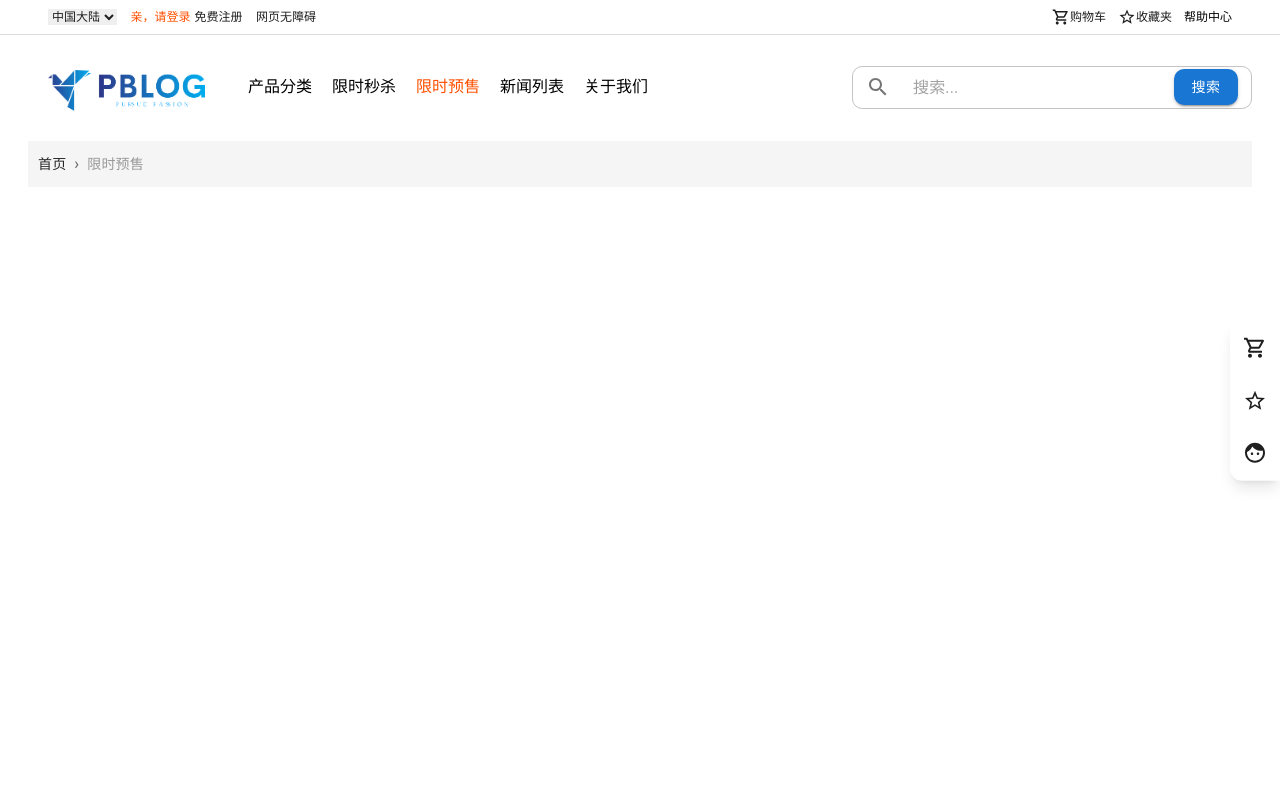
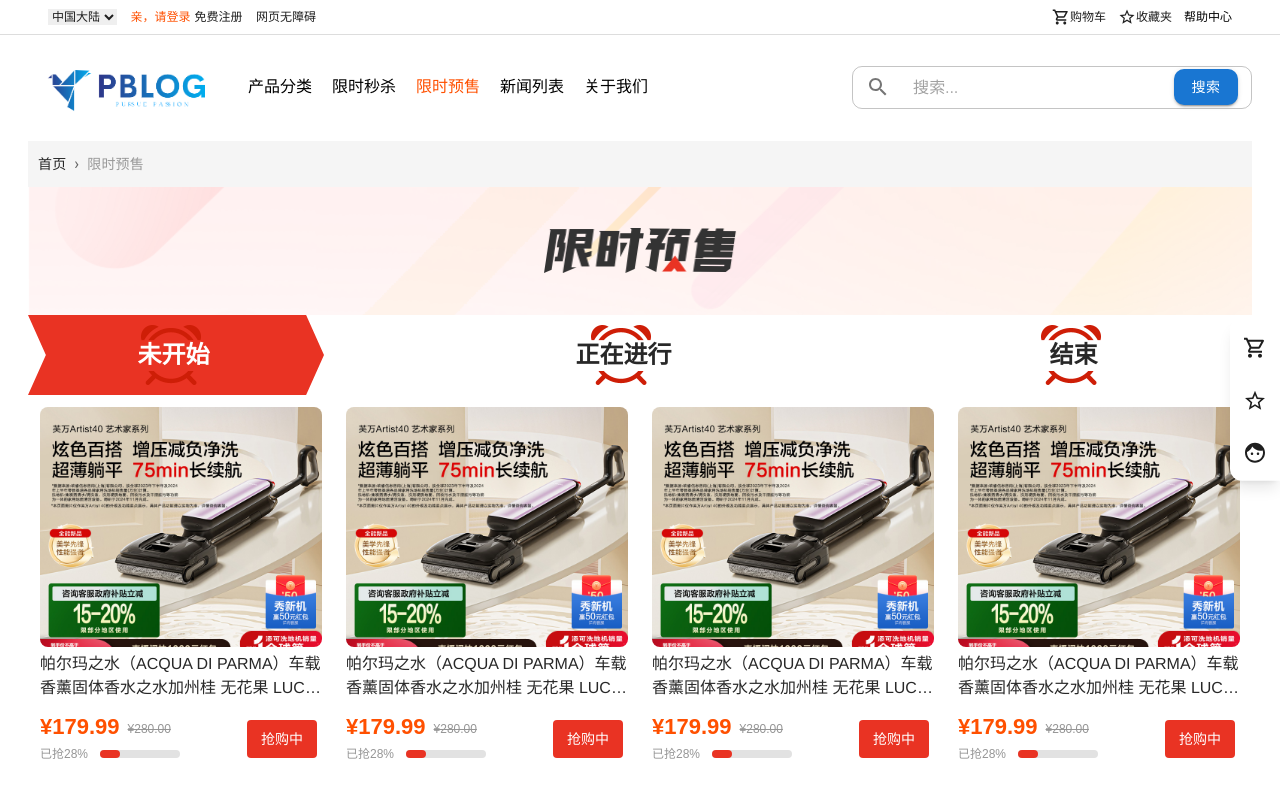
Before and after one commit to whatdfjslfjldks/b2c-frontend, a Next.js app: page /preSale in a window 1280 px wide. Shown: the top 800 px of the page. Built offline with nearby package versions, Linux system fonts and the light colour scheme.

Commit message:
feat(preSale): init

```diff
--- a/src/app/flashSale/page.tsx
+++ b/src/app/flashSale/page.tsx
@@ -114,13 +114,18 @@
 
           {/* 限时秒杀图片 */}
           <div className="flex flex-row justify-center items-center w-full h-[128px] bg-[url('/images/seckill-back.png')]">
-            <img src="/images/seckill-title.png" alt="" />
+            <Image
+            src="/images/seckill-title.png"
+             alt="pic"
+             width={200}
+             height={48}
+              />
           </div>
           {/* 倒计时 */}
           <div className="flex flex-row w-full h-[80px]">
-            <div className="flex flex-row items-center w-[296px] h-[80px] bg-[url('/images/seckill-slide-back.png')]">
+            <div className="flex flex-row items-center bg-no-repeat w-[300px] h-[80px] bg-[url('/images/seckill-slide-back.png')]">
               {/* 闹钟图片 */}
-              <div className="ml-[26px] text-[24px] text-[#fff] font-bold w-[61px] h-[60px] bg-[url('/images/seckill-slide-clock.png')]">
+              <div className="ml-[26px] text-[24px] text-[#fff] font-bold bg-no-repeat w-[61px] h-[60px] bg-[url('/images/seckill-slide-clock.png')]">
                 <div className="mt-[12px]">00:00</div>
               </div>
 
--- a/src/app/preSale/page.tsx
+++ b/src/app/preSale/page.tsx
@@ -1,13 +1,66 @@
-'use client'
+"use client";
 
-import MainLayout from "@/layouts/mainLayout"
-import { useRouter } from "next/navigation"
-import { Breadcrumbs } from "@mui/material"
+import MainLayout from "@/layouts/mainLayout";
+import { useRouter } from "next/navigation";
+import { Breadcrumbs } from "@mui/material";
+import Image from "next/image";
+import { useState } from "react";
+import BottomComponent from "@/components/bottom/bottomComponent";
+import productList from "@/components/homePage/productList";
+import InfiniteScroll from "react-infinite-scroll-component";
+
+const menu = [
+  { id: 1, label: "未开始" },
+  { id: 2, label: "正在进行" },
+  { id: 3, label: "已结束" },
+];
+
+export default function PreSale() {
+  const [selectedMenu, setSelectedMenu] = useState<number | null>(1);
+  const router = useRouter();
 
 
 
-export default function PreSale(){
-    const router = useRouter()
+  const [productList, setProductList] = useState<string[]>([
+    "商品 1",
+    "商品 2",
+    "商品 3",
+    "商品 4",
+    "商品 5",
+    "商品 6",
+    "商品 7",
+    "商品 8",
+    "商品 9",
+    "商品 10",
+  ]);
+  const [hasMore, setHasMore] = useState<boolean>(true);
+
+  // 模拟加载更多的商品数据
+  const loadMoreProducts = () => {
+    // 模拟网络请求，延时加载更多商品
+    setTimeout(() => {
+      setProductList((prev) => [
+        ...prev,
+        "商品 11",
+        "商品 12",
+        "商品 13",
+        "商品 14",
+        "商品 15",
+        "商品 16",
+        "商品 17",
+        "商品 18",
+        "商品 19",
+        "商品 20",
+      ]);
+
+      // 如果商品数超过一定数量，停止加载
+      if (productList.length >= 30) {
+        setHasMore(false);
+      }
+    }, 1000);
+  };
+
+
   return (
     <div>
       <MainLayout>
@@ -15,25 +68,153 @@
           {/* 面包屑导航 */}
           <div className="flex flex-row items-center bg-[#f5f5f5] w-full h-[46px] mt-[10px] pl-[10px]">
             <Breadcrumbs separator="›" aria-label="breadcrumb">
-<div onClick={() => {router.push("/")}} className="text-[#282828] text-[14px] cursor-pointer">
+              <div
+                onClick={() => {
+                  router.push("/");
+                }}
+                className="text-[#282828] text-[14px] cursor-pointer"
+              >
                 首页
               </div>
               <div className="text-[#999] text-[14px]">限时预售</div>
             </Breadcrumbs>
           </div>
 
+          {/* 限时预售图片 */}
+          <div className="flex flex-row justify-center items-center w-full h-[128px] bg-[url('/images/seckill-back.png')]">
+            <Image
+              src="/images/presell.png"
+              alt="pic"
+              width={200}
+              height={48}
+            />
+          </div>
 
+          {/* 未开始，正在进行，结束 */}
+          <div className="flex flex-row w-full h-[80px]">
+            {/* 未开始 */}
+            <div
+              onClick={() => setSelectedMenu(1)}
+              className={`flex flex-row cursor-pointer justify-center items-center w-[300px] h-[80px] bg-no-repeat ${
+                selectedMenu === 1
+                  ? 'bg-[url("/images/seckill-slide-back.png")]'
+                  : ""
+              }`}
+            >
+              <div
+                className={`flex justify-center ml-[26px] text-[24px] ${
+                  selectedMenu === 1 ? "text-[#fff]" : "text-[#282828]"
+                } font-bold w-[100px] h-[60px] bg-no-repeat bg-[url('/images/seckill-slide-clock.png')]`}
+              >
+                <div className="mt-[12px] ml-[-35px]">未开始</div>
+              </div>
+            </div>
+            {/* 正在进行 */}
+            <div
+              onClick={() => setSelectedMenu(2)}
+              className={`flex flex-row cursor-pointer  ml-[150px] justify-center items-center w-[300px] h-[80px] bg-no-repeat ${
+                selectedMenu === 2
+                  ? 'bg-[url("/images/seckill-slide-back.png")]'
+                  : ""
+              }`}
+            >
+              <div
+                className={`flex justify-center ml-[26px] text-[24px] ${
+                  selectedMenu === 2 ? "text-[#fff]" : "text-[#282828]"
+                } font-bold w-[100px] h-[60px] bg-no-repeat bg-[url('/images/seckill-slide-clock.png')]`}
+              >
+                <div className="mt-[12px] ml-[-35px]">正在进行</div>
+              </div>
+            </div>
+            {/* 结束 */}
+            <div
+              onClick={() => setSelectedMenu(3)}
+              className={`flex flex-row cursor-pointer  ml-[150px]  justify-center items-center w-[300px] h-[80px] bg-no-repeat ${
+                selectedMenu === 3
+                  ? 'bg-[url("/images/seckill-slide-back.png")]'
+                  : ""
+              } `}
+            >
+              <div
+                className={`flex justify-center ml-[26px] text-[24px] ${
+                  selectedMenu === 3 ? "text-[#fff]" : "text-[#282828]"
+                } font-bold w-[100px] h-[60px] bg-no-repeat bg-[url('/images/seckill-slide-clock.png')]`}
+              >
+                <div className="mt-[12px] ml-[-35px]">结束</div>
+              </div>
+            </div>
+          </div>
 
+{/* 商品列表 */}
 
+<div>
+            <InfiniteScroll
+              dataLength={productList.length}
+              next={loadMoreProducts}
+              hasMore={hasMore}
+              loader={<div className="text-center py-4">加载中...</div>}
+              endMessage={
+                <div className="text-center py-4">没有更多商品了！</div>
+              }
+            >
+              <div className="flex flex-wrap w-full ">
+                {productList.map((product, index) => (
+                  <div key={index} className="flex-none w-[25%] h-[400px] p-2">
+                    <div className="w-full h-full p-1 rounded-lg cursor-pointer hover:shadow-lg box-border">
+                      <div className="w-full h-[240px] rounded-lg relative">
+                        <Image
+                          src="/images/test.jpg"
+                          alt="product"
+                          layout="fill"
+                          objectFit="cover"
+                          className="rounded-lg"
+                        />
+                      </div>
+                      <div className="mt-[5px] text-[16px] font-medium text-[#282828] font-custom line-clamp-2">
+                        帕尔玛之水（ACQUA DI PARMA）车载香薰固体香水之水加州桂
+                        无花果 LUCE DI COLONIA克罗尼亚(香薰芯)
+                      </div>
 
+                      <div className="flex flex-row mt-[10px]">
+                        <div className="flex flex-col">
+                          <div className="flex flex-row items-center">
+                            <div className="text-[22px] font-custom2 text-[#ff5000] font-bold">
+                              &yen;179.99
+                            </div>
+                            <div className="ml-[8px] mt-[5px] text-[12px] text-[#969696] line-through font-custom2">
+                              &yen;280.00
+                            </div>
+                          </div>
 
+                          {/* 购买人数进度条 */}
+                          <div className="flex flex-row mt-[2px] items-center">
+                            <div className="text-[12px] text-[#969696]">
+                              已抢28%
+                            </div>
+                            {/* 进度条 */}
+                            <div className="flex flex-row w-[80px] ml-[12px] h-[8px] bg-[#e2e2e2] rounded">
+                              {/* 已抢购进度条 */}
+                              <div className="w-[20px] h-[8px] bg-[#e93323] rounded"></div>
+                            </div>
+                          </div>
+                        </div>
+
+                        {/* 抢购中 */}
+                        <div className="flex ml-auto mr-[5px] mt-[10px] text-[14px] rounded bg-[#e93323] justify-center items-center text-[#fff] w-[70px] h-[38px]">
+                          抢购中
+                        </div>
+                      </div>
+                    </div>
+                  </div>
+                ))}
+              </div>
+            </InfiniteScroll>
+            <BottomComponent />
+          </div>
 
 
         </div>
-
-
       </MainLayout>
     </div>
-
-    )
+  );
 }
```
Also changed, not shown: public/images/presell.png (added). Lines whose indentation alone changed are shown as unchanged.
